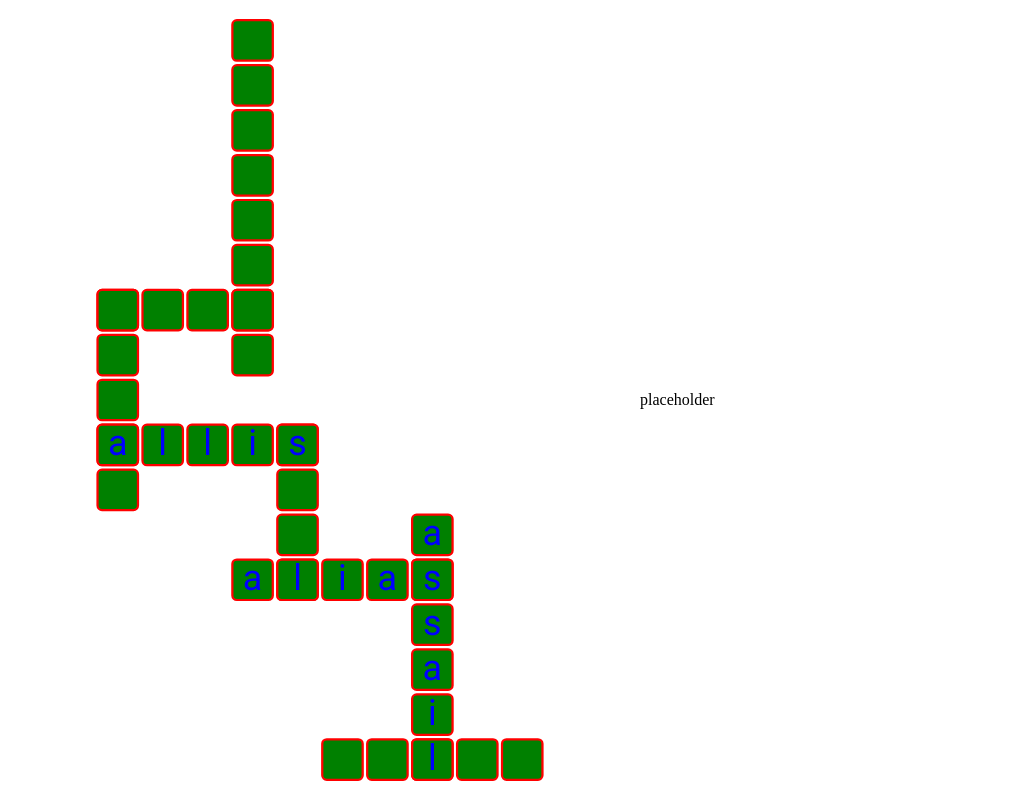
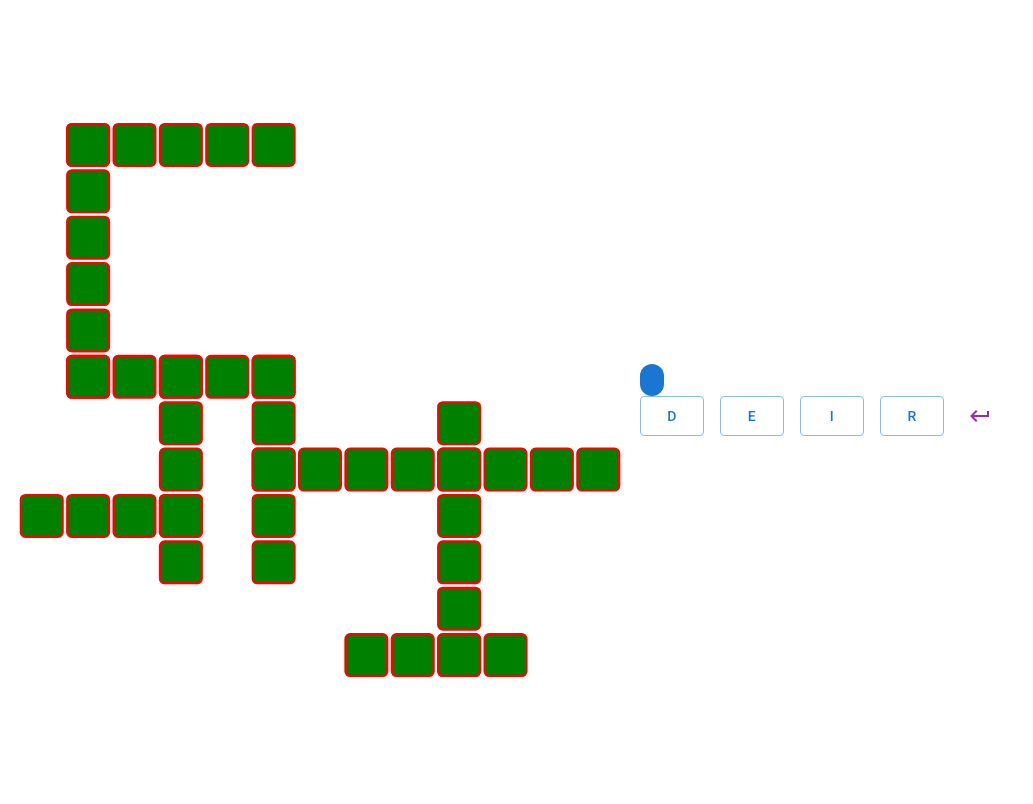
Before and after one commit to rnphilp/fuzzy-goggles, a React (Create React App) app: page /games/word-lock in a window 1280 px wide. Shown: the whole page, without its empty margins (0-1033 px from the left). Built offline with nearby package versions, Linux system fonts and the light colour scheme.

Commit message:
add simple input

```diff
--- /dev/null
+++ b/src/routes/games/word-lock/controls/buttons/index.jsx
@@ -0,0 +1,23 @@
+import PT from 'prop-types';
+import { Stack, Button } from '@mui/material';
+
+export default function Buttons({ letters, handleClick }) {
+  return (
+    <Stack spacing={2} direction="row">
+      {letters.map(letter => (
+        <Button
+          key={letter}
+          variant="outlined"
+          onClick={() => handleClick(letter)}
+        >
+          {letter}
+        </Button>
+      ))}
+    </Stack>
+  );
+}
+
+Buttons.propTypes = {
+  letters: PT.arrayOf(PT.string.isRequired).isRequired,
+  handleClick: PT.func.isRequired,
+};
--- /dev/null
+++ b/src/routes/games/word-lock/controls/current-guess/index.jsx
@@ -0,0 +1,12 @@
+import PT from 'prop-types';
+import { Chip } from '@mui/material';
+
+function CurrentGuess({ text }) {
+  return <Chip label={text} color="primary" />;
+}
+
+CurrentGuess.propTypes = {
+  text: PT.string.isRequired,
+};
+
+export default CurrentGuess;
--- /dev/null
+++ b/src/routes/games/word-lock/controls/index.jsx
@@ -0,0 +1,40 @@
+import PT from 'prop-types';
+import { useState } from 'react';
+import { Stack, IconButton } from '@mui/material';
+import { KeyboardReturn } from '@mui/icons-material';
+
+import Buttons from './buttons';
+import CurrentGuess from './current-guess';
+
+function Controls({ letters, submitGuess }) {
+  const [currentGuess, setCurrentGuess] = useState('');
+  const updateGuess = e => {
+    setCurrentGuess(`${currentGuess}${e}`);
+  };
+  const handleSubmit = () => {
+    submitGuess(currentGuess);
+    setCurrentGuess('');
+  };
+  return (
+    <>
+      <CurrentGuess text={currentGuess} />
+      <Stack spacing={2} direction="row">
+        <Buttons letters={letters} handleClick={updateGuess} />
+        <IconButton
+          color="secondary"
+          aria-label="submit"
+          onClick={handleSubmit}
+        >
+          <KeyboardReturn />
+        </IconButton>
+      </Stack>
+    </>
+  );
+}
+
+Controls.propTypes = {
+  letters: PT.arrayOf(PT.string.isRequired).isRequired,
+  submitGuess: PT.func.isRequired,
+};
+
+export default Controls;
--- a/src/routes/games/word-lock/index.jsx
+++ b/src/routes/games/word-lock/index.jsx
@@ -1,9 +1,10 @@
 /** @jsxImportSource @emotion/react */
 
 import { Grid } from '@mui/material';
-import { useState } from 'react';
+import { useState, useEffect } from 'react';
 
 import WordGrid from './word-grid';
+import Controls from './controls';
 import { groupedWords } from '../../../data';
 
 const styles = {
@@ -24,7 +25,10 @@ const styles = {
 const selectWord = noOfLetters => {
   const wordGroup = groupedWords[noOfLetters];
   const randomIndex = Math.round(Math.random() * wordGroup.length);
-  return wordGroup[randomIndex].words;
+  return {
+    words: wordGroup[randomIndex].words,
+    letters: wordGroup[randomIndex].letters,
+  };
 };
 
 function WordLock() {
@@ -40,9 +44,25 @@ function WordLock() {
   };
 
   const noOfLetters = 4;
-  const words = selectWord(noOfLetters);
-  const guessedWords = [words[0], words[1], words[2]];
+  const [words, setWords] = useState([]);
+  const [letters, setLetters] = useState([]);
+
+  useEffect(() => {
+    const newWords = selectWord(noOfLetters);
+    setWords(newWords.words);
+    setLetters(newWords.letters);
+  }, []);
+
+  const [guessedWords, setGuessedWords] = useState([]);
+
+  const handleGuess = guess => {
+    const updatedGuesses = [...guessedWords];
+    updatedGuesses.push(guess);
+    setGuessedWords(updatedGuesses);
+  };
+
   return (
+    words.length && (
       <Grid
         container
         direction={isPortrait ? 'column' : 'row'}
@@ -59,9 +79,10 @@ function WordLock() {
           <WordGrid words={words} guessedWords={guessedWords} />
         </Grid>
         <Grid item xs={6}>
-        <p>placeholder</p>
+          <Controls letters={letters} submitGuess={handleGuess} />
         </Grid>
       </Grid>
+    )
   );
 }
 
--- a/src/routes/games/word-lock/word-grid/index.jsx
+++ b/src/routes/games/word-lock/word-grid/index.jsx
@@ -1,5 +1,6 @@
 /** @jsxImportSource @emotion/react */
 import PT from 'prop-types';
+import { useEffect, useState } from 'react';
 
 import Word from '../word';
 import { arrangeWords, gridSize } from './helpers';
@@ -11,20 +12,26 @@ const styles = {
   },
 };
 
+const config = {
+  cellSize: 9,
+  gap: 1,
+};
+
 function WordGrid({ words, guessedWords }) {
-  const config = {
-    cellSize: 9,
-    gap: 1,
-  };
+  const [wordsLayout, setWordsLayout] = useState([]);
 
-  const wordsCoordinates = arrangeWords(words);
-  const { minX, minY, width, height } = gridSize(wordsCoordinates, config);
+  useEffect(() => {
+    const arrangedWords = arrangeWords(words);
+    setWordsLayout(arrangedWords);
+  }, [words]);
+
+  const { minX, minY, width, height } = gridSize(wordsLayout, config);
   const padding = config.cellSize / 2;
   const viewBoxDims = `${minX - padding} ${minY - padding} ${
     width + padding * 2
   } ${height + padding * 2}`;
 
-  const orderedWords = wordsCoordinates.sort((a, b) => {
+  const orderedWords = wordsLayout.sort((a, b) => {
     if (guessedWords.includes(a.word) > guessedWords.includes(b.word)) return 1;
     if (guessedWords.includes(a.word) < guessedWords.includes(b.word))
       return -1;
```
Also changed, not shown: .eslintrc.js. Lines whose indentation alone changed are shown as unchanged.
